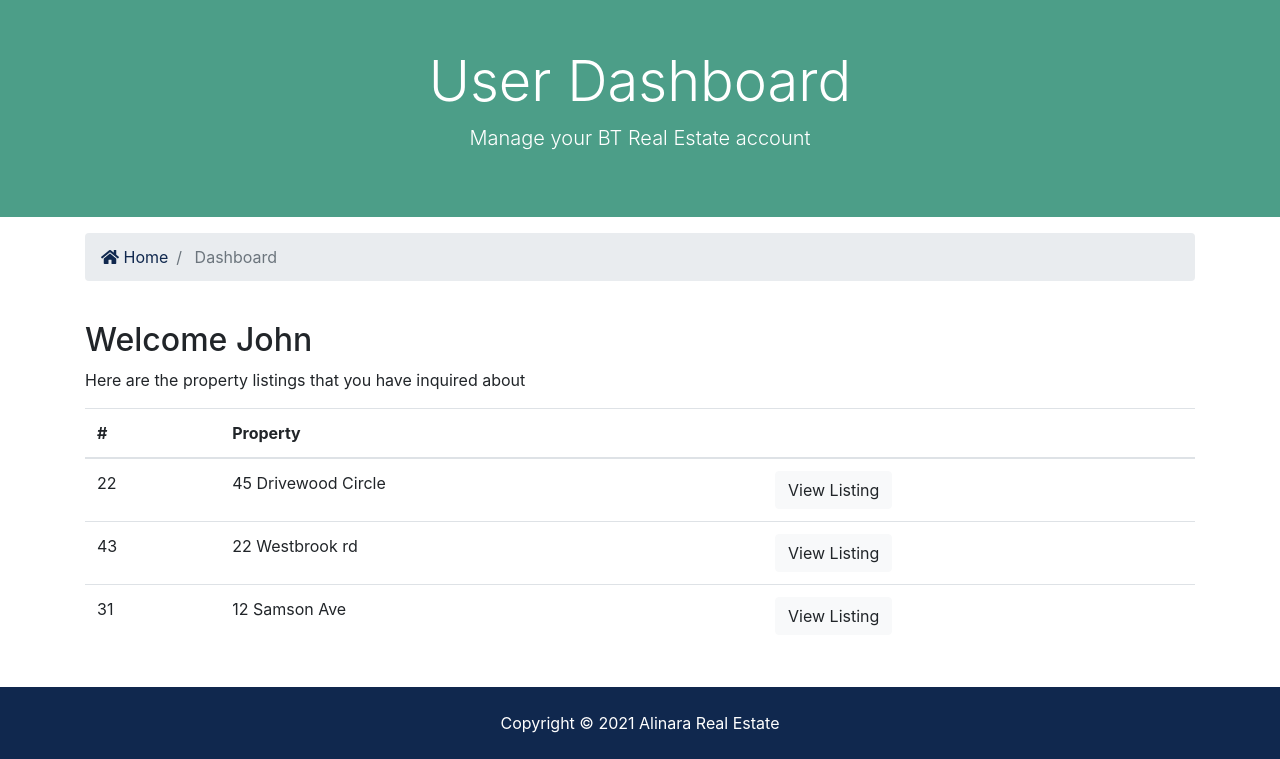
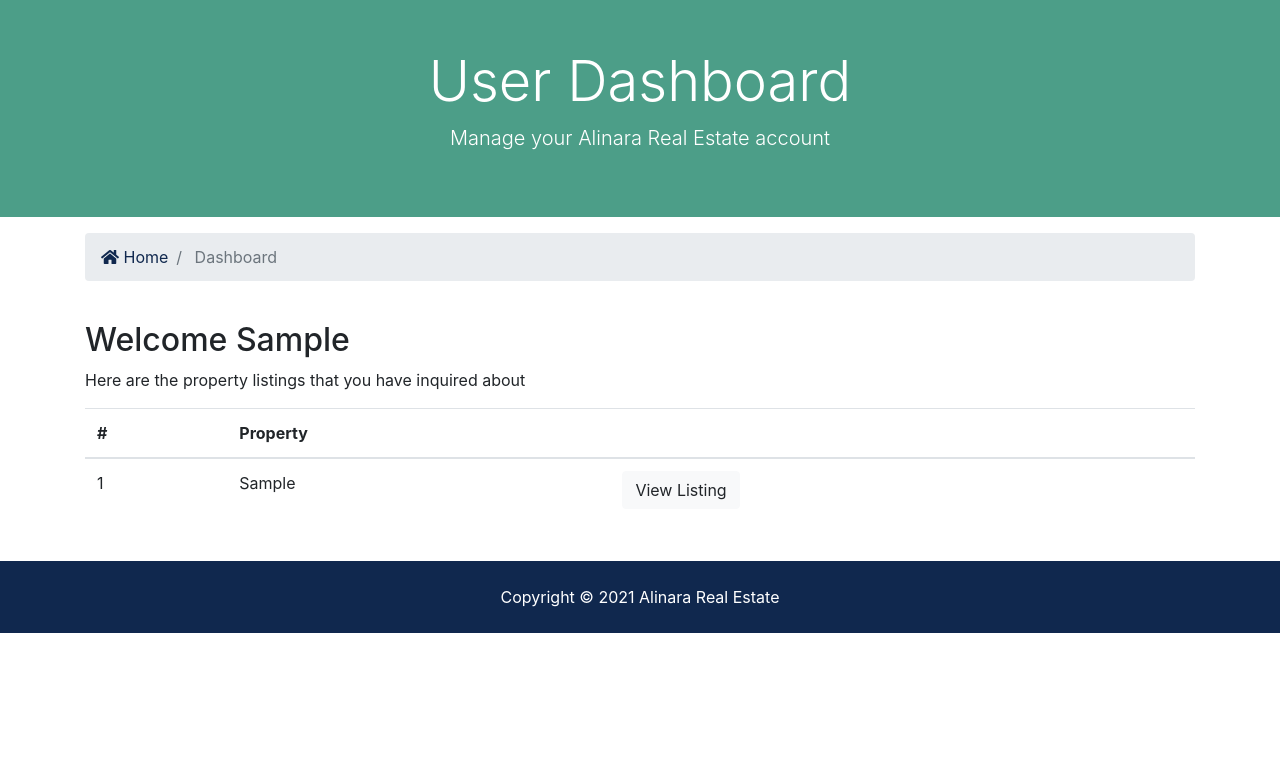
Before and after one commit to bishalshrestha07/RealEstateEcommerce, a Django app: page /accounts/dashboard/ in a window 1280 px wide. Shown: the part 112-871 px from the top of the page. After the commit the page ends 745 px from the top, so only its background shows below. Run offline with Django 3.2, Linux system fonts and the light colour scheme; a user stored in the database is signed in; tables that the repository leaves empty hold one stand-in row (values such as "Sample post"); some libraries are stand-ins or nearby versions.

Commit message:
add Dashboard Functionality to the system

```diff
--- a/accounts/views.py
+++ b/accounts/views.py
@@ -1,6 +1,8 @@
 from django.shortcuts import render,redirect
 from django.contrib import messages,auth
 from django.contrib.auth.models import User
+from contacts.models import Contact
+
 
 def register(request):
   if request.method == 'POST':
@@ -60,4 +62,9 @@ def logout(request):
     return redirect('index')
 
 def dashboard(request):
-  return render(request,'accounts/dashboard.html')
+  user_contacts = Contact.objects.order_by('-contact_date').filter(user_id=request.user.id)
+
+  context ={
+    'contacts':user_contacts
+  }
+  return render(request,'accounts/dashboard.html', context)
--- a/templates/accounts/dashboard.html
+++ b/templates/accounts/dashboard.html
@@ -7,7 +7,7 @@
       <div class="row text-center">
         <div class="col-md-12">
           <h1 class="display-4">User Dashboard</h1>
-          <p class="lead">Manage your BT Real Estate account</p>
+          <p class="lead">Manage your Alinara Real Estate account</p>
         </div>
       </div>
     </div>
@@ -34,7 +34,8 @@
     <div class="container">
       <div class="row">
         <div class="col-md-12">
-          <h2>Welcome John</h2>
+          <h2>Welcome {{ user.first_name }}</h2>
+          {% if contacts %}
             <p>Here are the property listings that you have inquired about</p>
             <table class="table">
               <thead>
@@ -45,29 +46,20 @@
                 </tr>
               </thead>
               <tbody>
+                {% for contact in contacts %}
                   <tr>
-                <td>22</td>
-                <td>45 Drivewood Circle</td>
+                    <td>{{ contact.id }}</td>
+                    <td>{{ contact.listing }}</td>
                     <td>
-                  <a class="btn btn-light" href="#">View Listing</a>
+                      <a class="btn btn-light" href="{% url 'listing' contact.listing_id %}">View Listing</a>
                     </td>
                   </tr>
-              <tr>
-                <td>43</td>
-                <td>22 Westbrook rd</td>
-                <td>
-                  <a class="btn btn-light" href="#">View Listing</a>
-                </td>
-              </tr>
-              <tr>
-                <td>31</td>
-                <td>12 Samson Ave</td>
-                <td>
-                  <a class="btn btn-light" href="#">View Listing</a>
-                </td>
-              </tr>
+                {% endfor %}
               </tbody>
             </table>
+          {% else %}
+            <p>You have not made any inquiries</p>
+          {% endif %}
         </div>
       </div>
     </div>
```
Lines whose indentation alone changed are shown as unchanged.
